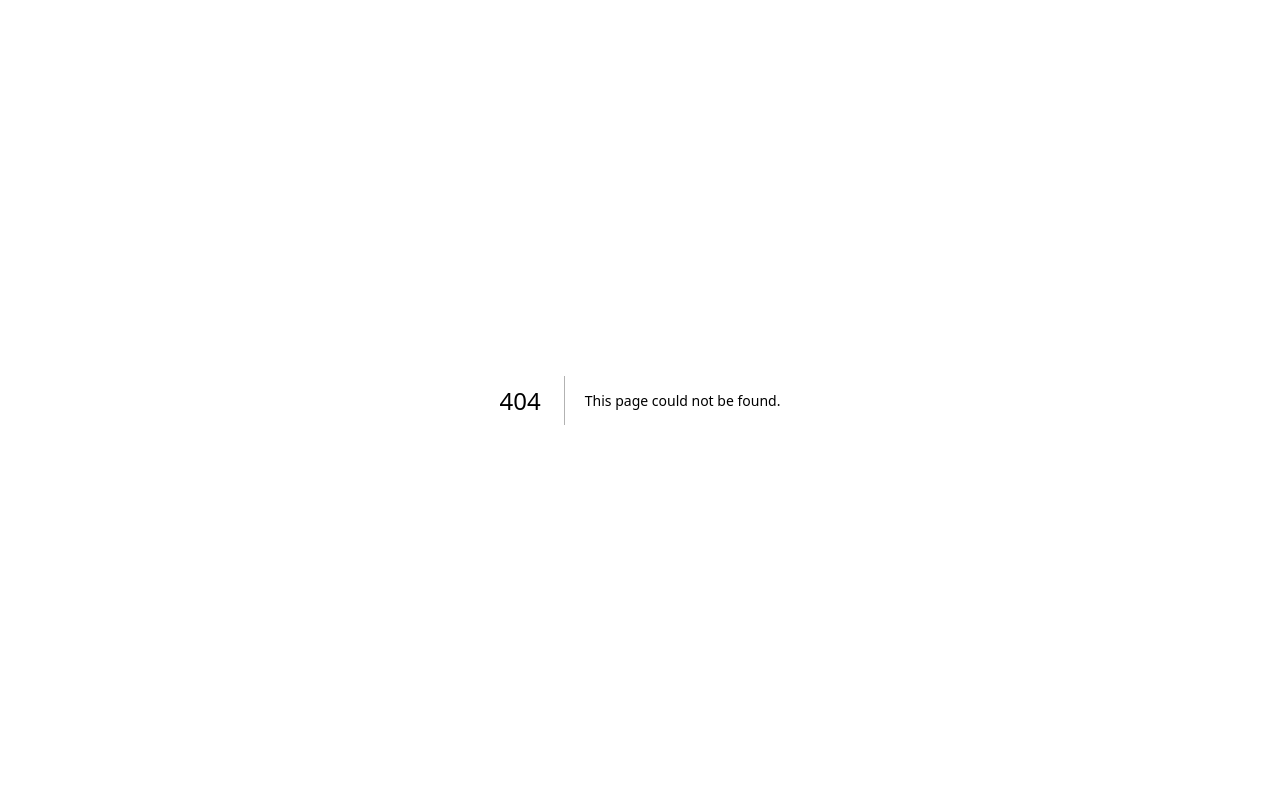
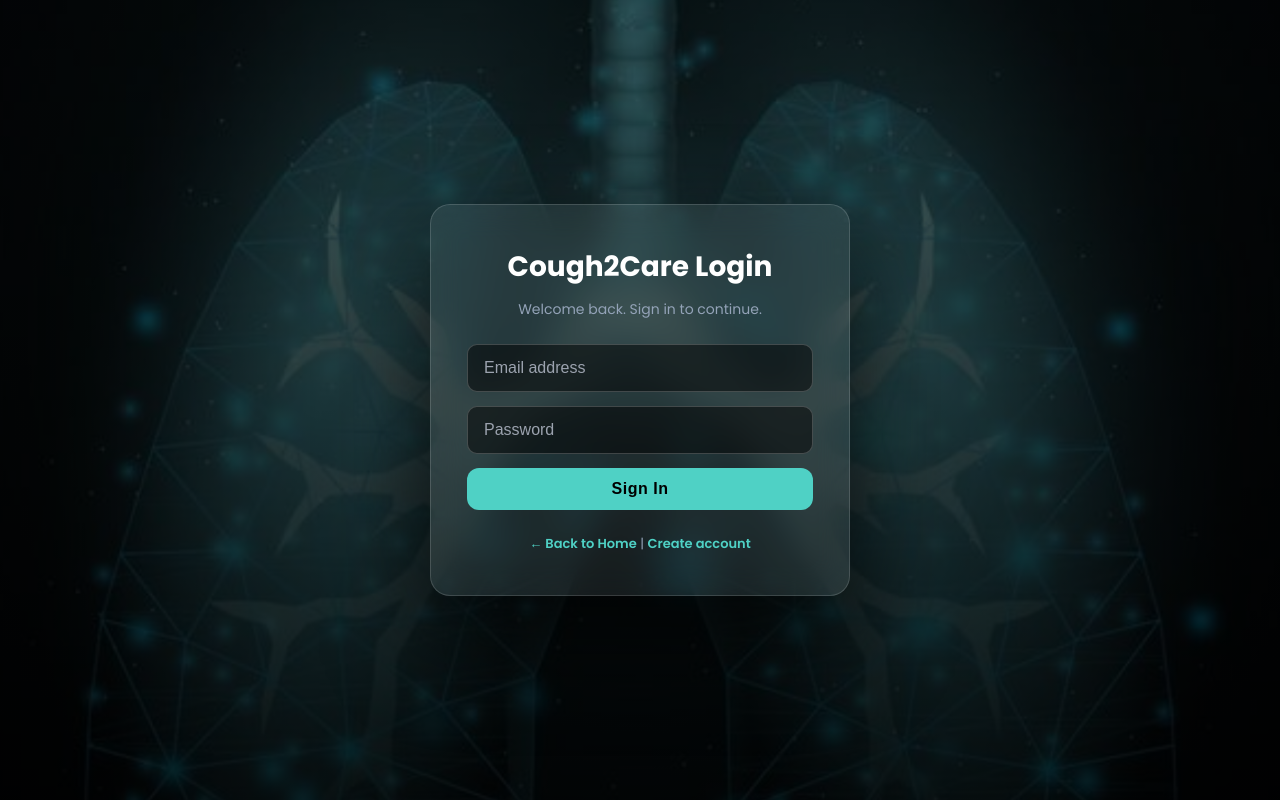
Before and after one commit to shreeyadc/cough2care, a Next.js app: page /login in a window 1280 px wide. Before the commit this address had no page. Built offline with nearby package versions, Linux system fonts and the light colour scheme; no server answers.

Commit message:
Add files via upload

```diff
--- /dev/null
+++ b/app/login/page.jsx
@@ -0,0 +1,52 @@
+'use client';
+import React from "react";
+import Link from "next/link";
+import { useUser } from "@auth0/nextjs-auth0/client";
+import "../globals.css";
+
+export default function LoginPage() {
+  const { user, isLoading } = useUser();
+
+  if (isLoading) return <p>Loading...</p>;
+
+  return (
+    <main className="login-page">
+      <div className="login-card">
+        <h1>Cough2Care Login</h1>
+        <p className="login-subtitle">Welcome back. Sign in to continue.</p>
+
+        {!user && (
+          <form
+            className="login-form"
+            onSubmit={(e) => {
+              e.preventDefault();
+              window.location.href = "/api/auth/login";
+            }}
+          >
+            <input type="email" placeholder="Email address" required />
+            <input type="password" placeholder="Password" required />
+
+            <button type="submit" className="btn primary">
+              Sign In
+            </button>
+          </form>
+        )}
+
+        {user && (
+          <div style={{ marginTop: "1rem" }}>
+            <p>Welcome, {user.name}</p>
+            <a href="/api/auth/logout">
+              <button className="btn">Logout</button>
+            </a>
+          </div>
+        )}
+
+        <div className="login-links" style={{ marginTop: "1.5rem" }}>
+          <Link href="/">← Back to Home</Link>
+          <span> | </span>
+          <span className="signup-link">Create account</span>
+        </div>
+      </div>
+    </main>
+  );
+}
```
